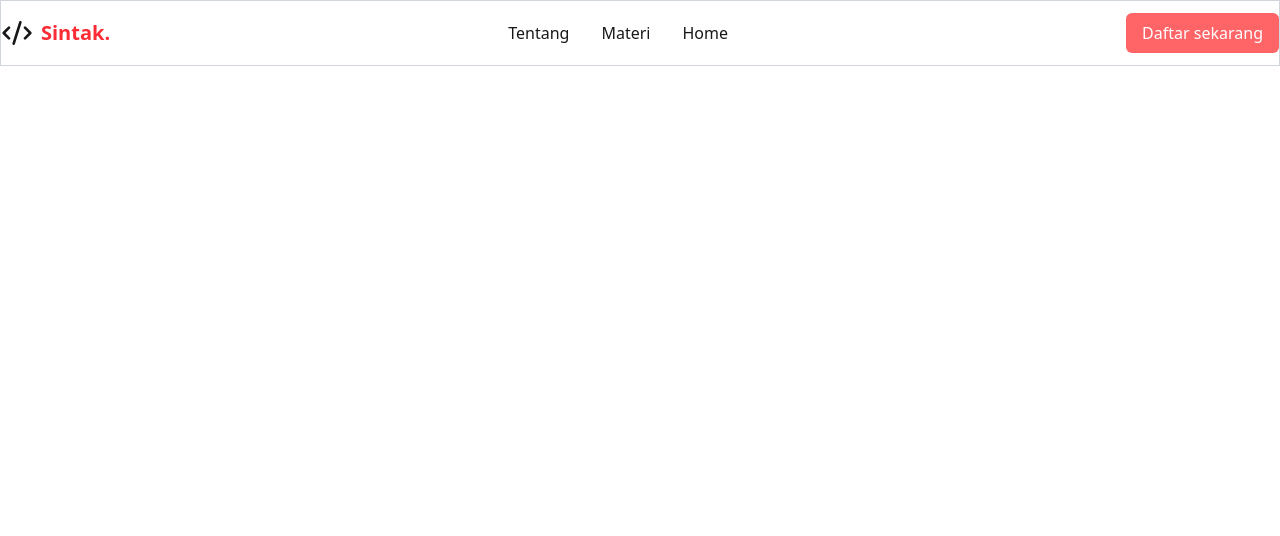
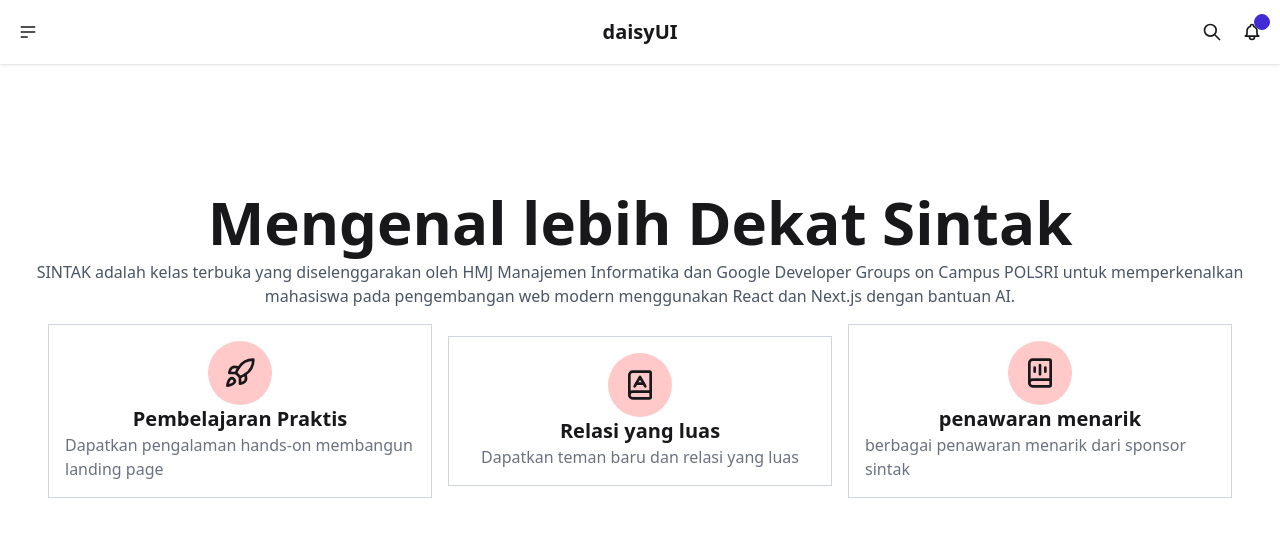
Before and after one commit to Todaywyou/kelompok5, a React (Vite) app: page / in a window 1280 px wide. Shown: the top 536 px of the page. Built offline with nearby package versions, Linux system fonts and the light colour scheme.

Commit message:
Coba bru

```diff
--- a/src/App.jsx
+++ b/src/App.jsx
@@ -2,8 +2,7 @@ import React from 'react'
 
 function App() {
   return (
-    <div>App
-    </div>
+    <div>App</div>
   )
 }
 
--- a/src/components/NavBar.jsx
+++ b/src/components/NavBar.jsx
@@ -1,23 +1,93 @@
-import { CodeXml } from "lucide-react";
+import React from 'react'
 
 function NavBar() {
   return (
-    <header className="sticky top-0 border border-gray-300 bg-white/80">
-      <div className="flex max-w-7xl mx-auto justify-between h-16 items-center">
-        <div className="flex items-center gap-2">
-          <CodeXml size={32} />
-
-          <h1 className=" font-bold text-xl text-red-500">Sintak.</h1>
+    <div>
+      <div className="navbar bg-base-100 shadow-sm">
+        <div className="navbar-start">
+          <div className="dropdown">
+            <div
+              tabIndex={0}
+              role="button"
+              className="btn btn-ghost btn-circle"
+            >
+              <svg
+                xmlns="http://www.w3.org/2000/svg"
+                className="h-5 w-5"
+                fill="none"
+                viewBox="0 0 24 24"
+                stroke="currentColor"
+              >
+                {" "}
+                <path
+                  strokeLinecap="round"
+                  strokeLinejoin="round"
+                  strokeWidth="2"
+                  d="M4 6h16M4 12h16M4 18h7"
+                />{" "}
+              </svg>
+            </div>
+            <ul
+              tabIndex={0}
+              className="menu menu-sm dropdown-content bg-base-100 rounded-box z-1 mt-3 w-52 p-2 shadow"
+            >
+              <li>
+                <a>Homepage</a>
+              </li>
+              <li>
+                <a>Portfolio</a>
+              </li>
+              <li>
+                <a>About</a>
+              </li>
+            </ul>
+          </div>
         </div>
-        <ul className="hidden md:flex gap-8">
-          <li><a href= "" className="hover:text-red-500">Tentang</a> </li>
-          <li><a href=""className="hover:text-red-500">Materi</a> </li>
-          <li><a href="/"className="hover:text-red-500">Home</a></li>
-        </ul>
-        <a href="" className="bg-red-400 px-4 py-2 text-white rounded-md hover:bg-red-200">Daftar sekarang</a>
+        <div className="navbar-center">
+          <a className="btn btn-ghost text-xl">daisyUI</a>
+        </div>
+        <div className="navbar-end">
+          <button className="btn btn-ghost btn-circle">
+            <svg
+              xmlns="http://www.w3.org/2000/svg"
+              className="h-5 w-5"
+              fill="none"
+              viewBox="0 0 24 24"
+              stroke="currentColor"
+            >
+              {" "}
+              <path
+                strokeLinecap="round"
+                strokeLinejoin="round"
+                strokeWidth="2"
+                d="M21 21l-6-6m2-5a7 7 0 11-14 0 7 7 0 0114 0z"
+              />{" "}
+            </svg>
+          </button>
+          <button className="btn btn-ghost btn-circle">
+            <div className="indicator">
+              <svg
+                xmlns="http://www.w3.org/2000/svg"
+                className="h-5 w-5"
+                fill="none"
+                viewBox="0 0 24 24"
+                stroke="currentColor"
+              >
+                {" "}
+                <path
+                  strokeLinecap="round"
+                  strokeLinejoin="round"
+                  strokeWidth="2"
+                  d="M15 17h5l-1.405-1.405A2.032 2.032 0 0118 14.158V11a6.002 6.002 0 00-4-5.659V5a2 2 0 10-4 0v.341C7.67 6.165 6 8.388 6 11v3.159c0 .538-.214 1.055-.595 1.436L4 17h5m6 0v1a3 3 0 11-6 0v-1m6 0H9"
+                />{" "}
+              </svg>
+              <span className="badge badge-xs badge-primary indicator-item"></span>
+            </div>
+          </button>
+        </div>
       </div>
-    </header>
+    </div>
   );
 }
 
-export default NavBar;
+export default NavBar
--- /dev/null
+++ b/src/components/about-section.jsx
@@ -0,0 +1,54 @@
+import { Book, BookAIcon, BookAudioIcon, BookmarkCheck, Icon, Rocket } from "lucide-react";
+import React from "react";
+const dataKonten = [
+  {
+    ikon: Rocket,
+    judul: "Pembelajaran Praktis",
+    deskripsi: " Dapatkan pengalaman hands-on membangun landing page",
+  },
+  {
+    ikon: BookAIcon,
+    judul: "Relasi yang luas",
+    deskripsi: "Dapatkan teman baru dan relasi yang luas",
+  },
+  {
+    ikon: BookAudioIcon,
+    judul: "penawaran menarik",
+    deskripsi: "berbagai penawaran menarik dari sponsor sintak",
+  },
+];
+
+function AboutSection() {
+  return (
+    <section className="py-32">
+      <div className="flex flex-col px-4 items-center justify-center max-w-7xl mx-auto">
+        {/* Bagian Judul */}
+        <div className="text-center space-y-2 ">
+          <h1 className="font-bold text-4xl md:text-6xl ">
+            Mengenal lebih Dekat Sintak
+          </h1>
+          <p className="text-gray-600">
+            SINTAK adalah kelas terbuka yang diselenggarakan oleh HMJ Manajemen
+            Informatika dan Google Developer Groups on Campus POLSRI untuk
+            memperkenalkan mahasiswa pada pengembangan web modern menggunakan
+            React dan Next.js dengan bantuan AI.
+          </p>
+        </div>
+        {/* Bagian Kotak */}
+        <div className="flex flex-col lg:flex-row items-center gap-4 mt-4">
+          {dataKonten.map((data) => (
+            <div className="flex items-center flex-col p-4 w-sm border border-gray-300">
+              <div className="bg-red-200 p-4 rounded-full">
+                <data.ikon size={32} />
+              </div>
+              <h2 className="font-bold text-xl">{data.judul}</h2>
+              <p className="text-gray-500"> {data.deskripsi}</p>
+            </div>
+          ))}
+        </div>
+      </div>
+    </section>
+  );
+}
+
+export default AboutSection;
--- a/src/main.jsx
+++ b/src/main.jsx
@@ -3,7 +3,6 @@ import { createRoot } from 'react-dom/client'
 import './index.css'
 import App from './App.jsx'
 import { BrowserRouter, Route, Routes } from 'react-router'
-import NavBar from './components/NavBar.jsx'
 import HomePage from './pages/HomePage.jsx'
 
 createRoot(document.getElementById('root')).render(
--- a/src/pages/HomePage.jsx
+++ b/src/pages/HomePage.jsx
@@ -1,10 +1,12 @@
 import React from "react";
 import NavBar from "../components/NavBar";
+import AboutSection from "../components/about-section";
 
 export default function HomePage() {
   return (
     <div>
    <NavBar/>
+<AboutSection/>
     </div>
   );
 }
```
